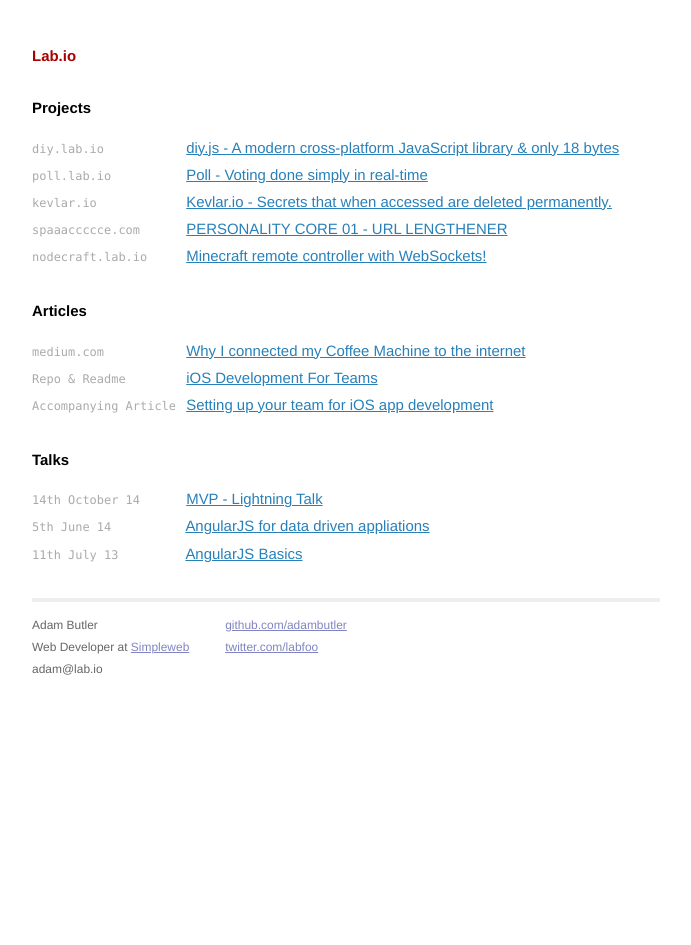
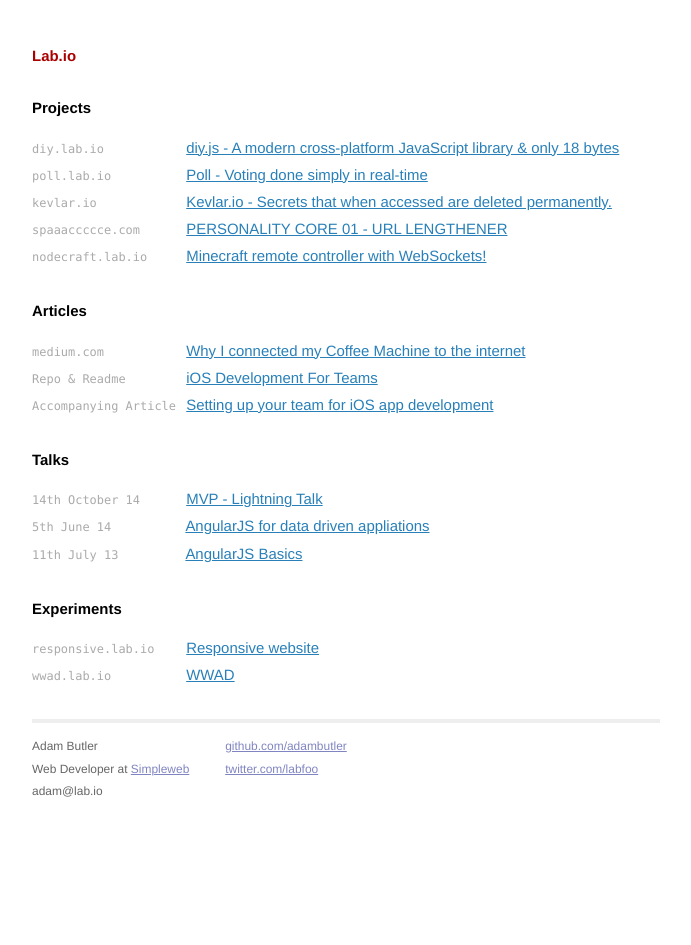
Before and after one commit to adambutler/blog, a Jekyll site: the page built from index.html, in a window 1280 px wide. Shown: the whole page, without its empty margins (294-985 px from the left). Built offline with Jekyll 4.4.1, drawn with Linux system fonts in a browser that asks for light colours; Markdown is read by kramdown in place of the engine named in the settings.

Commit message:
Add experiments

```diff
--- a/index.html
+++ b/index.html
@@ -26,4 +26,10 @@
     <li><span>5th June 14</span> <a href="https://github.com/adambutler/angular-js-for-data-driven-applications">AngularJS for data driven appliations</a></li>
     <li><span>11th July 13</span> <a href="https://github.com/adambutler/angular-basics">AngularJS Basics</a></li>
   </ul>
+
+  <h1>Experiments</h1>
+  <ul class="posts">
+    <li><span>responsive.lab.io</span> <a href="http://>responsive.lab.io/">Responsive website</a></li>
+    <li><span>wwad.lab.io</span> <a href="http://>wwad.lab.io/">WWAD</a></li>
+  </ul>
 </div>
```
